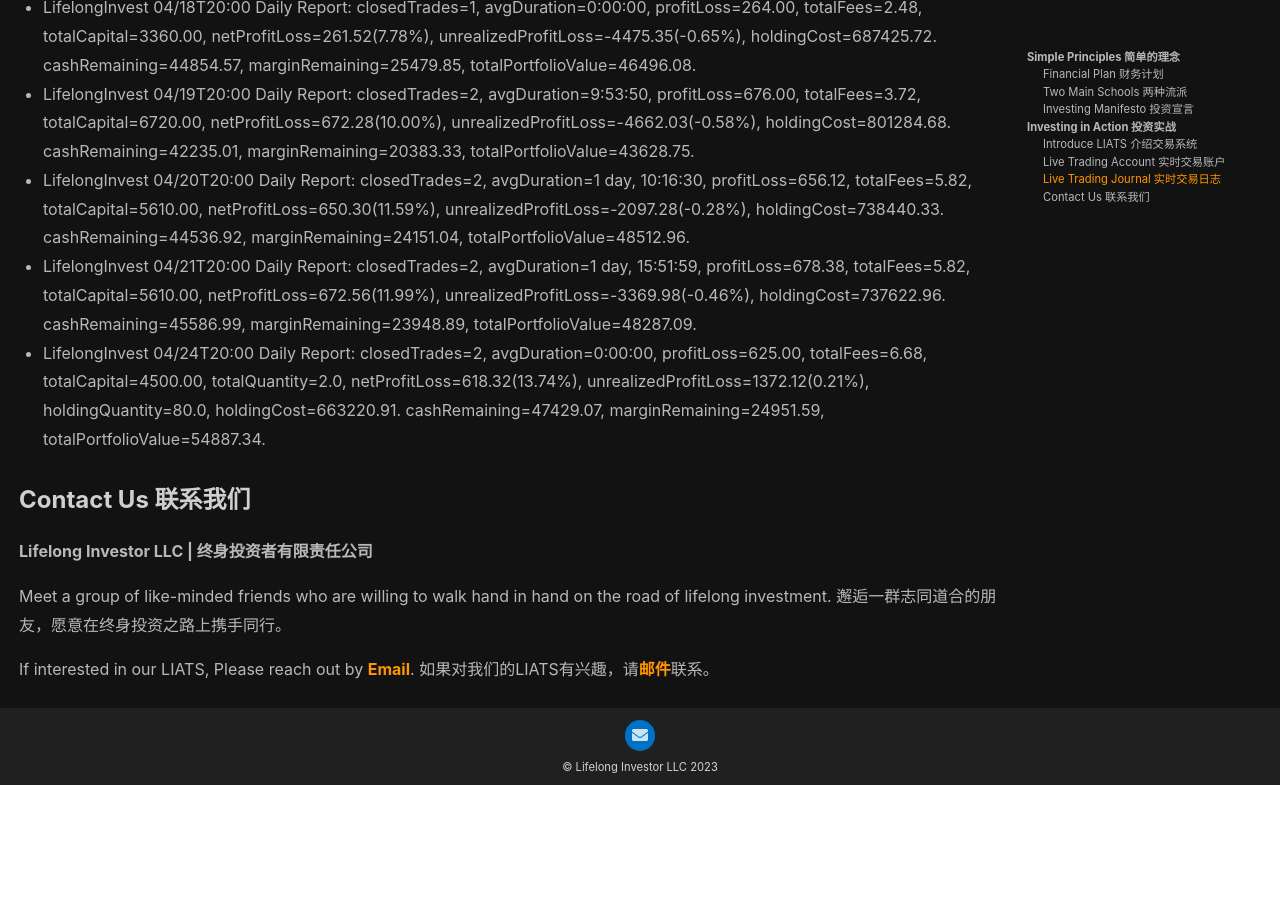
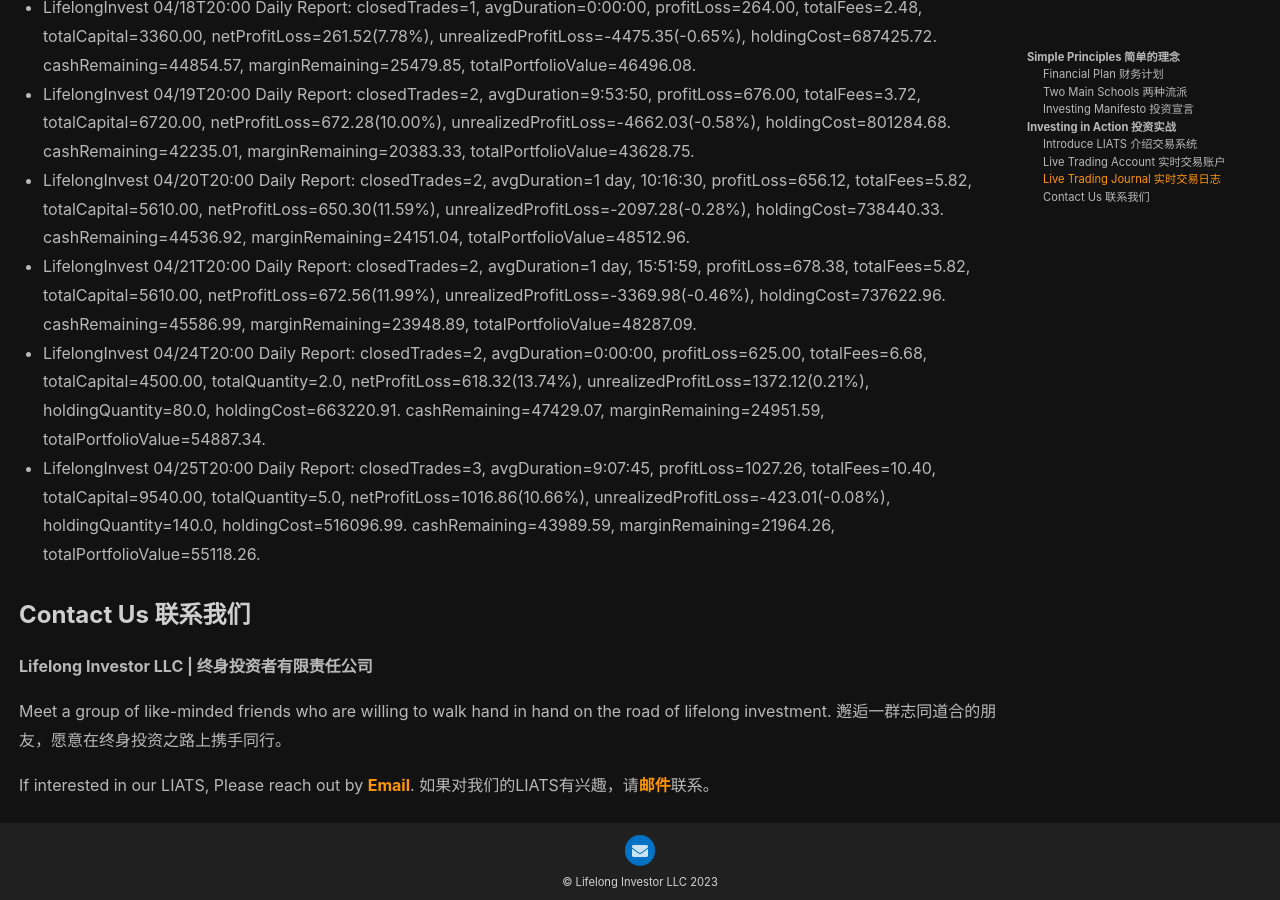
Before and after one commit to lifelonginvestorllc/lifelonginvestorllc.github.io, a Jekyll site: the page built from index.md, in a window 1280 px wide and 900 px high, scrolled down 4552 px. Built offline with Jekyll 4.4.1, drawn with Linux system fonts in a browser that asks for light colours; nearby versions of some CDN libraries; before the commit the page ends 5337 px from its top, so only the background shows below that.

Commit message:
Update index.md

```diff
--- a/index.md
+++ b/index.md
@@ -127,21 +127,21 @@
 {
   "type": "line",
   "data": {
-    "labels": ["4/3/23", "4/4/23", "4/5/23", "4/6/23", "4/7/23", "4/8/23", "4/9/23", "4/10/23", "4/11/23", "4/12/23", "4/13/23", "4/14/23", "4/15/23", "4/16/23", "4/17/23", "4/18/23", "4/19/23", "4/20/23", "4/21/23", "4/22/23"],
+    "labels": ["4/3/23", "4/4/23", "4/5/23", "4/6/23", "4/7/23", "4/8/23", "4/9/23", "4/10/23", "4/11/23", "4/12/23", "4/13/23", "4/14/23", "4/15/23", "4/16/23", "4/17/23", "4/18/23", "4/19/23", "4/20/23", "4/21/23", "4/22/23", "4/23/23"],
     "datasets": [
       {
         "label": "Principal (本金)",
         "lineTension": 0.2,
         "borderColor": "blue",
         "pointRadius": 3,
-        "data": [1, 1, 1, 2, 2.1, 2.1, 2.1, 2.1, 5, 5, 5, 5, 5, 5, 5, 5, 5, 5, 5, 5]
+        "data": [1, 1, 1, 2, 2.1, 2.1, 2.1, 2.1, 5, 5, 5, 5, 5, 5, 5, 5, 5, 5, 5, 5, 5]
       },
       {
         "label": "Total Asset including unrealized P&L (总资产包含未实现损益)",
         "borderColor": "gold",
         "lineTension": 0.2,
         "pointRadius": 3,
-        "data": [1, 1.01, 0.94, 1.98, 2.21, 2.21, 2.21, 2.16, 5.03, 5.07, 5.22, 5.06, 5.02, 4.95, 4.70, 4.65, 4.36, 4.85, 4.83, 5.49]
+        "data": [1, 1.01, 0.94, 1.98, 2.21, 2.21, 2.21, 2.16, 5.03, 5.07, 5.22, 5.06, 5.02, 4.95, 4.70, 4.65, 4.36, 4.85, 4.83, 5.49, 5.51]
       }
     ]
   },
@@ -198,6 +198,7 @@
 - LifelongInvest 04/20T20:00 Daily Report: closedTrades=2, avgDuration=1 day, 10:16:30, profitLoss=656.12, totalFees=5.82, totalCapital=5610.00, netProfitLoss=650.30(11.59%), unrealizedProfitLoss=-2097.28(-0.28%), holdingCost=738440.33. cashRemaining=44536.92, marginRemaining=24151.04, totalPortfolioValue=48512.96.
 - LifelongInvest 04/21T20:00 Daily Report: closedTrades=2, avgDuration=1 day, 15:51:59, profitLoss=678.38, totalFees=5.82, totalCapital=5610.00, netProfitLoss=672.56(11.99%), unrealizedProfitLoss=-3369.98(-0.46%), holdingCost=737622.96. cashRemaining=45586.99, marginRemaining=23948.89, totalPortfolioValue=48287.09.
 - LifelongInvest 04/24T20:00 Daily Report: closedTrades=2, avgDuration=0:00:00, profitLoss=625.00, totalFees=6.68, totalCapital=4500.00, totalQuantity=2.0, netProfitLoss=618.32(13.74%), unrealizedProfitLoss=1372.12(0.21%), holdingQuantity=80.0, holdingCost=663220.91. cashRemaining=47429.07, marginRemaining=24951.59, totalPortfolioValue=54887.34.
+- LifelongInvest 04/25T20:00 Daily Report: closedTrades=3, avgDuration=9:07:45, profitLoss=1027.26, totalFees=10.40, totalCapital=9540.00, totalQuantity=5.0, netProfitLoss=1016.86(10.66%), unrealizedProfitLoss=-423.01(-0.08%), holdingQuantity=140.0, holdingCost=516096.99. cashRemaining=43989.59, marginRemaining=21964.26, totalPortfolioValue=55118.26.
 
 ### Contact Us 联系我们
 
```
